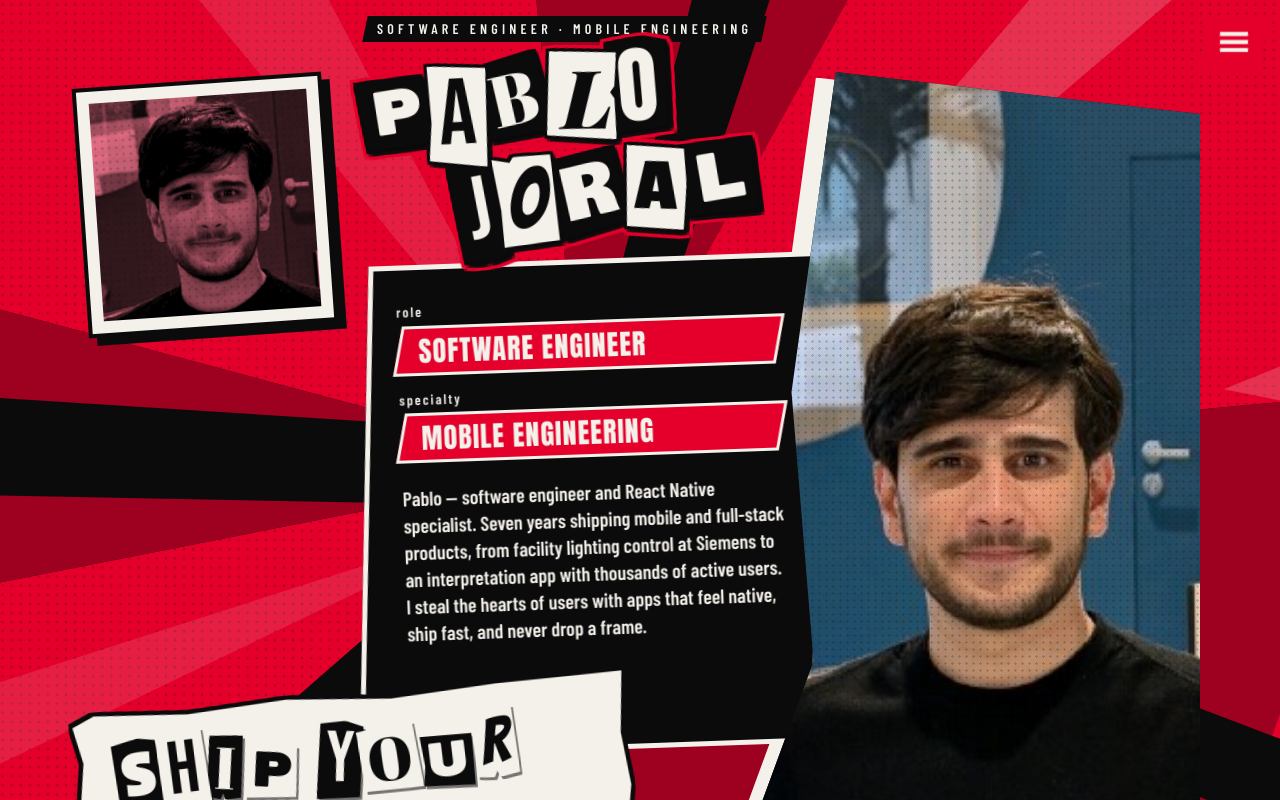
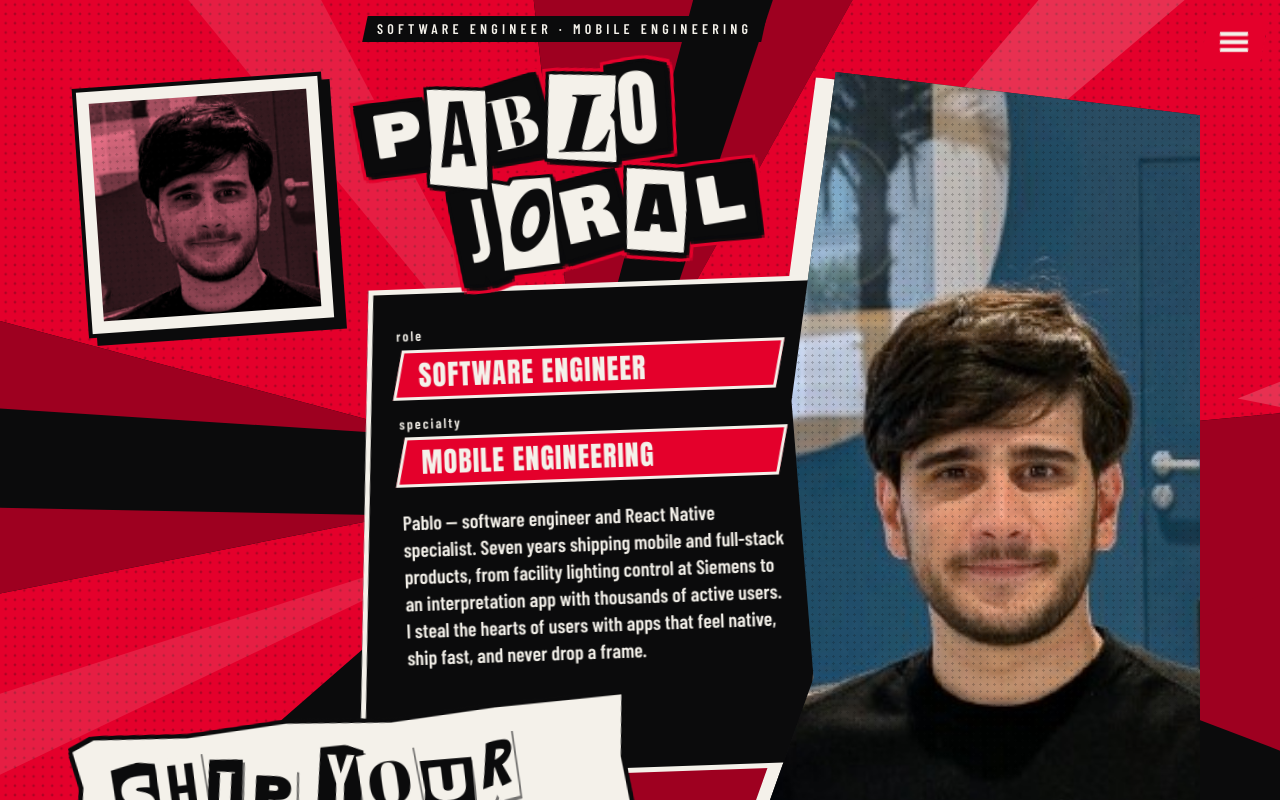
Before and after one commit to pablojoral/phantom-dev, a React (Vite) app: page / in a window 1280 px wide. Shown: the top 800 px of the page. Built offline with nearby package versions, Linux system fonts and the light colour scheme; a web font is replaced by a local one.

Commit message:
style(hero): add space between the tagline chip and the name

```diff
--- a/src/components/Hero/HeroTitle.module.css
+++ b/src/components/Hero/HeroTitle.module.css
@@ -26,6 +26,9 @@
   line-height: .9;
   text-transform: uppercase;
   transform: rotate(-6deg);
+  /* The -6° tilt and the scraps' own lift raise the name's top-right letters ~.2em above its box;
+     .3em (on top of the 12px stack gap) keeps them ≥14px below the tagline chip at every width. */
+  margin-top: .3em;
 }
 .w { display: inline-flex; gap: .05em; white-space: nowrap; }
 .w + .w { margin-top: .06em; margin-left: 1.1em; }
```
